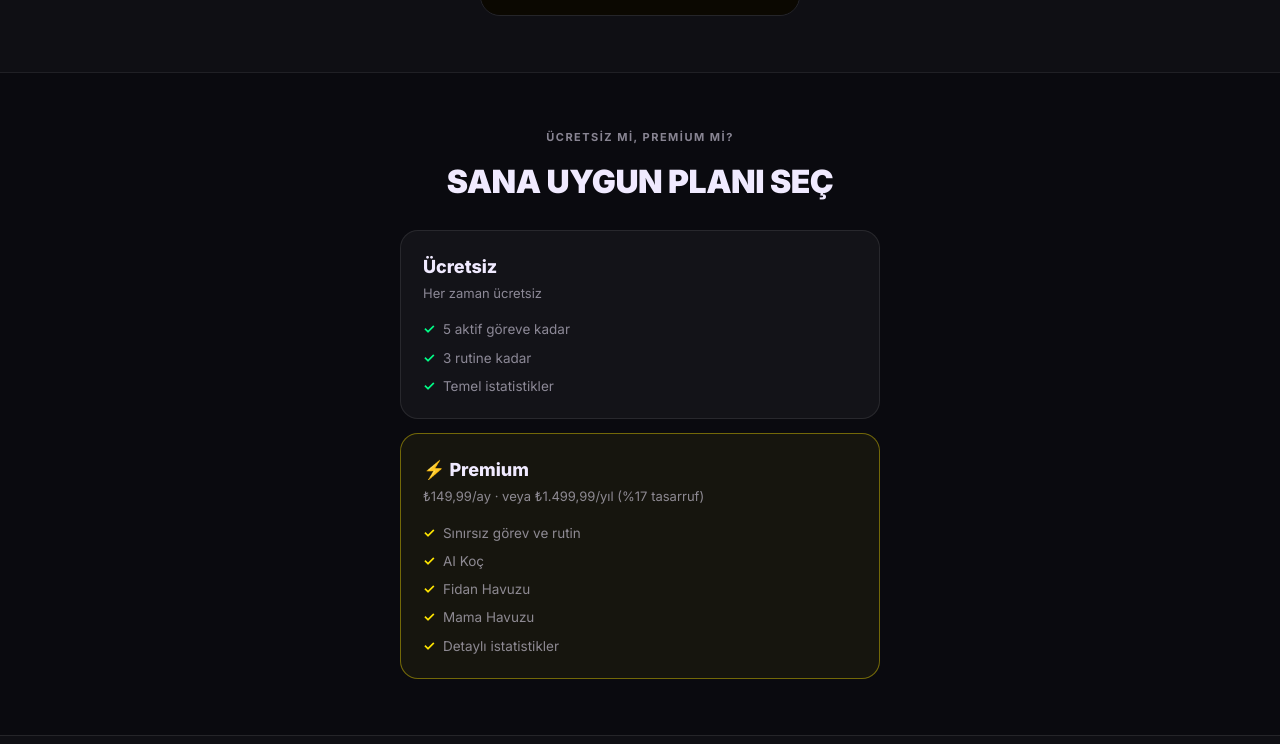
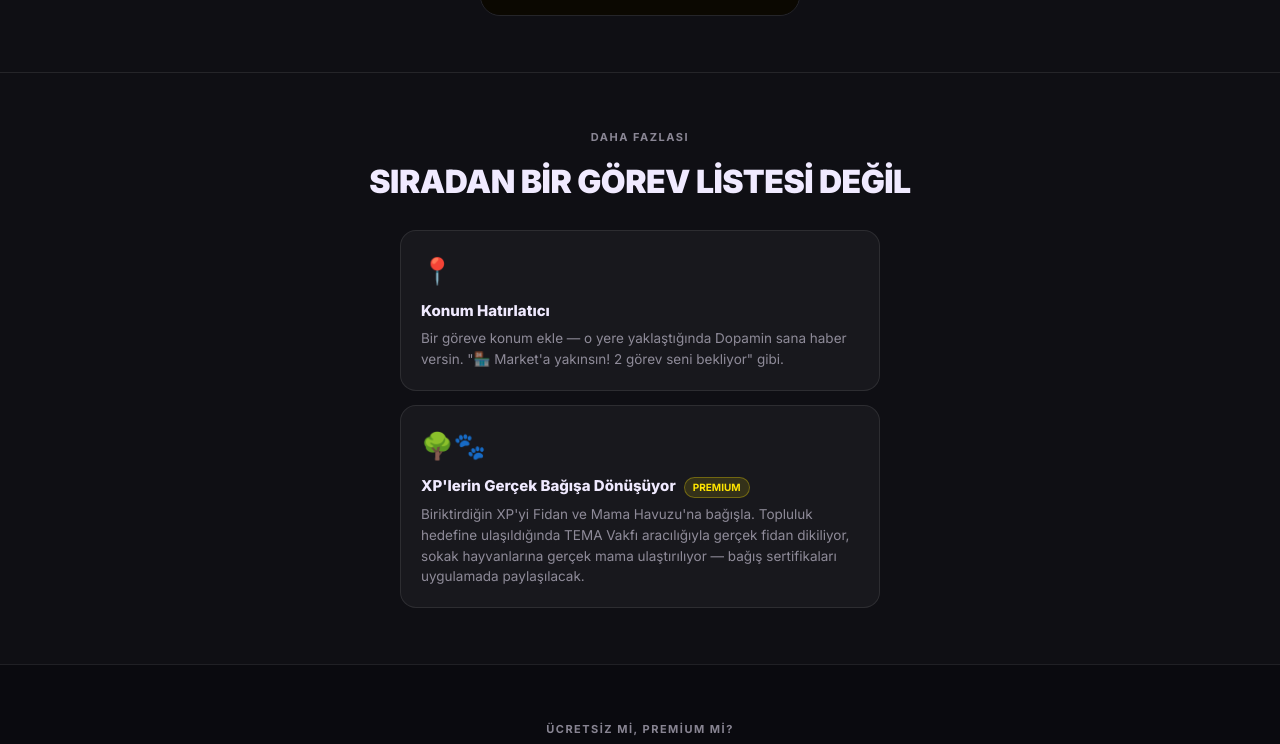
Before and after one commit to bugraerdn6/dopamin-landing, a plain HTML site: page index.html in a window 1280 px wide. Shown: the part 5136-5880 px from the top of the page. Drawn offline with Linux system fonts and the light colour scheme.

Commit message:
Add location reminder and Fidan/Mama pool feature section, enrich bio

```diff
--- a/index.html
+++ b/index.html
@@ -68,6 +68,14 @@
   /* FEATURE STRIP (icon nav) */
   .strip { display: flex; justify-content: center; gap: 8px; flex-wrap: wrap; padding: 24px 20px; border-top: 1px solid var(--border); border-bottom: 1px solid var(--border); }
   .strip span { font-size: 12px; font-weight: 700; color: var(--muted); background: rgba(255,255,255,0.05); border: 1px solid var(--border); padding: 8px 16px; border-radius: 50px; }
+
+  /* ICON FEATURE CARDS */
+  .icon-feature-grid { display: flex; flex-direction: column; gap: 14px; max-width: 480px; margin: 0 auto; }
+  .icon-feature-card { background: rgba(255,255,255,0.04); border: 1px solid var(--border); border-radius: 16px; padding: 20px; text-align: left; }
+  .icon-feature-icon { font-size: 26px; margin-bottom: 10px; }
+  .icon-feature-title { font-weight: 800; font-size: 15px; margin-bottom: 6px; }
+  .icon-feature-text { font-size: 13.5px; color: var(--muted); line-height: 1.55; }
+  .premium-tag { display: inline-block; font-size: 10px; font-weight: 700; color: var(--yellow); background: rgba(255,229,0,0.12); border: 1px solid rgba(255,229,0,0.3); padding: 2px 8px; border-radius: 50px; margin-left: 8px; vertical-align: middle; }
 
   /* PRICING */
   .section-tag { text-align: center; font-size: 11px; font-weight: 700; letter-spacing: 1.5px; text-transform: uppercase; color: var(--muted); margin-bottom: 12px; }
@@ -177,6 +185,26 @@
   </div>
 </section>
 
+<!-- FEATURE: LOCATION + IMPACT -->
+<section class="feature" style="background:rgba(255,255,255,0.02);">
+  <div class="wrap">
+    <div class="section-tag">Daha Fazlası</div>
+    <div class="section-title">Sıradan Bir Görev Listesi Değil</div>
+    <div class="icon-feature-grid">
+      <div class="icon-feature-card">
+        <div class="icon-feature-icon">📍</div>
+        <div class="icon-feature-title">Konum Hatırlatıcı</div>
+        <div class="icon-feature-text">Bir göreve konum ekle — o yere yaklaştığında Dopamin sana haber versin. "🏪 Market'a yakınsın! 2 görev seni bekliyor" gibi.</div>
+      </div>
+      <div class="icon-feature-card">
+        <div class="icon-feature-icon">🌳🐾</div>
+        <div class="icon-feature-title">XP'lerin Gerçek Bağışa Dönüşüyor<span class="premium-tag">PREMIUM</span></div>
+        <div class="icon-feature-text">Biriktirdiğin XP'yi Fidan ve Mama Havuzu'na bağışla. Topluluk hedefine ulaşıldığında TEMA Vakfı aracılığıyla gerçek fidan dikiliyor, sokak hayvanlarına gerçek mama ulaştırılıyor — bağış sertifikaları uygulamada paylaşılacak.</div>
+      </div>
+    </div>
+  </div>
+</section>
+
 <!-- PRICING -->
 <section class="feature">
   <div class="wrap">
@@ -214,7 +242,7 @@
       <div class="bio-photo"><img src="images/bio-photo.jpg" alt="Buğra" /></div>
       <div class="bio-name">Buğra</div>
       <div class="bio-role">Dopamin'in Geliştiricisi</div>
-      <div class="bio-text">Merhaba, ben Buğra 👋 Dopamin'i DEHB'li bireylerin günlük hayatını biraz daha kolaylaştırmak için geliştirdim. Sorularınız ve önerileriniz için Instagram'dan ulaşabilirsiniz.</div>
+      <div class="bio-text">Merhaba, ben Buğra 👋 Dopamin'i DEHB'li bireylerin günlük hayatını biraz daha kolaylaştırmak için tek başıma geliştirdim. Amacım sadece görev takibi yapan bir uygulama değil, gerçek hayatta da iz bırakan bir şey inşa etmekti — bu yüzden kazandığınız XP'ler topluluk gücüyle gerçek fidan ve mama bağışlarına dönüşüyor. Sorularınız, önerileriniz ya da geri bildirimleriniz için Instagram'dan her zaman ulaşabilirsiniz, birebir ben cevap veriyorum.</div>
       <div class="social-row">
         <a href="https://instagram.com/dopamin.dehb" target="_blank" class="social-btn">
           <svg viewBox="0 0 448 512" fill="currentColor"><path d="M224.1 141c-63.6 0-114.9 51.3-114.9 114.9s51.3 114.9 114.9 114.9S339 319.5 339 255.9 287.7 141 224.1 141zm0 189.6c-41.1 0-74.7-33.5-74.7-74.7s33.5-74.7 74.7-74.7 74.7 33.5 74.7 74.7-33.6 74.7-74.7 74.7zm146.4-194.3c0 14.9-12 26.8-26.8 26.8-14.9 0-26.8-12-26.8-26.8s12-26.8 26.8-26.8 26.8 12 26.8 26.8zm76.1 27.2c-1.7-35.9-9.9-67.7-36.2-93.9-26.2-26.2-58-34.4-93.9-36.2-37-2.1-147.9-2.1-184.9 0-35.8 1.7-67.6 9.9-93.9 36.1s-34.4 58-36.2 93.9c-2.1 37-2.1 147.9 0 184.9 1.7 35.9 9.9 67.7 36.2 93.9s58 34.4 93.9 36.2c37 2.1 147.9 2.1 184.9 0 35.9-1.7 67.7-9.9 93.9-36.2 26.2-26.2 34.4-58 36.2-93.9 2.1-37 2.1-147.8 0-184.8zM398.8 388c-7.8 19.6-22.9 34.7-42.6 42.6-29.5 11.7-99.5 9-132.1 9s-102.7 2.6-132.1-9c-19.6-7.8-34.7-22.9-42.6-42.6-11.7-29.5-9-99.5-9-132.1s-2.6-102.7 9-132.1c7.8-19.6 22.9-34.7 42.6-42.6 29.5-11.7 99.5-9 132.1-9s102.7-2.6 132.1 9c19.6 7.8 34.7 22.9 42.6 42.6 11.7 29.5 9 99.5 9 132.1s2.7 102.7-9 132.1z"/></svg>
```
